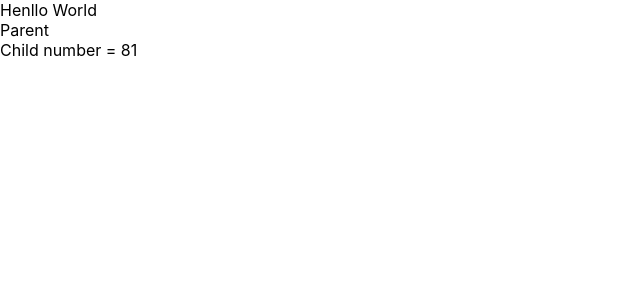
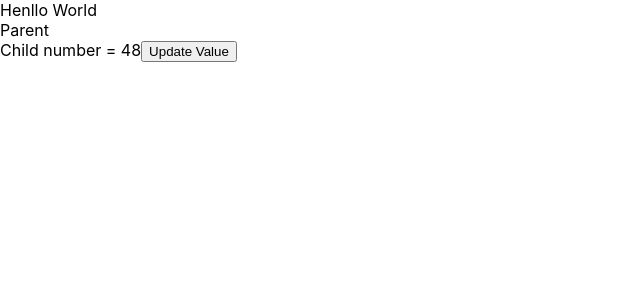
Before and after one commit to Ghaze07/contextApi-react, a React (Create React App) app: page / in a window 1280 px wide. Shown: the top 300 px of the page, without its empty margins (0-640 px from the left). Built offline with nearby package versions, Linux system fonts and the light colour scheme.

Commit message:
update usecontext to work with usestate

```diff
--- a/src/App.js
+++ b/src/App.js
@@ -5,7 +5,7 @@
 
 function App() {
   //let [ number, setNumber ] = useState(45);
-  let value = 81
+  let value =  useState(48);
   return (
     <ValueContext.Provider value={value}>
 
--- a/src/Child.js
+++ b/src/Child.js
@@ -4,10 +4,12 @@
 
 function Child() {
     let value = useContext(ValueContext);
+    let updateValue = value[1];
 
   return (
     <div>
-      Child number = {value}
+      Child number = {value[0]}
+      <button onClick={()=> { updateValue(++value[0]) }}>Update Value</button>
     </div>
   );
 }
--- a/src/ValueContext.js
+++ b/src/ValueContext.js
@@ -1,5 +1,5 @@
 import  React from 'react'
 
-const ValueContext = React.createContext(45);
+const ValueContext = React.createContext(45, ()=>{});
 
 export default ValueContext;
```
